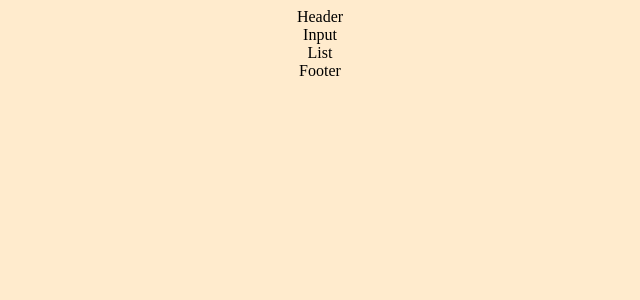
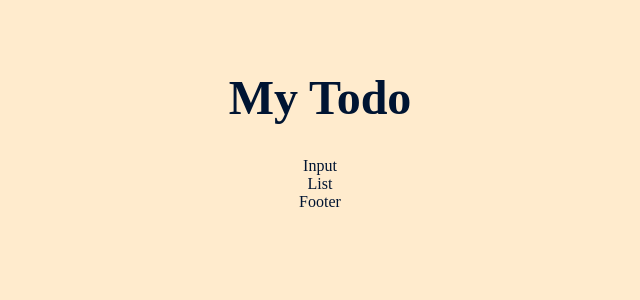
Before and after one commit to nrudev/vue-todo, a Vue app: page / in a window 1280 px wide. Shown: the top 300 px of the page, without its empty margins (320-960 px from the left). Built offline with nearby package versions, Linux system fonts and the light colour scheme.

Commit message:
Header 스타일링

```diff
--- a/src/App.vue
+++ b/src/App.vue
@@ -27,5 +27,6 @@ export default {
 body {
   background-color: blanchedalmond;
   text-align: center;
+  color: #001432;
 }
 </style>
--- a/src/components/TodoHeader.vue
+++ b/src/components/TodoHeader.vue
@@ -1,9 +1,13 @@
 <template>
-  <div>Header</div>
+  <header>
+    <h1>My Todo</h1>
+  </header>
 </template>
 
-<script>
-export default {};
-</script>
-
-<style></style>
+<style scoped>
+h1 {
+  margin-top: 70px;
+  font-size: 3rem;
+  user-select: none;
+}
+</style>
```
